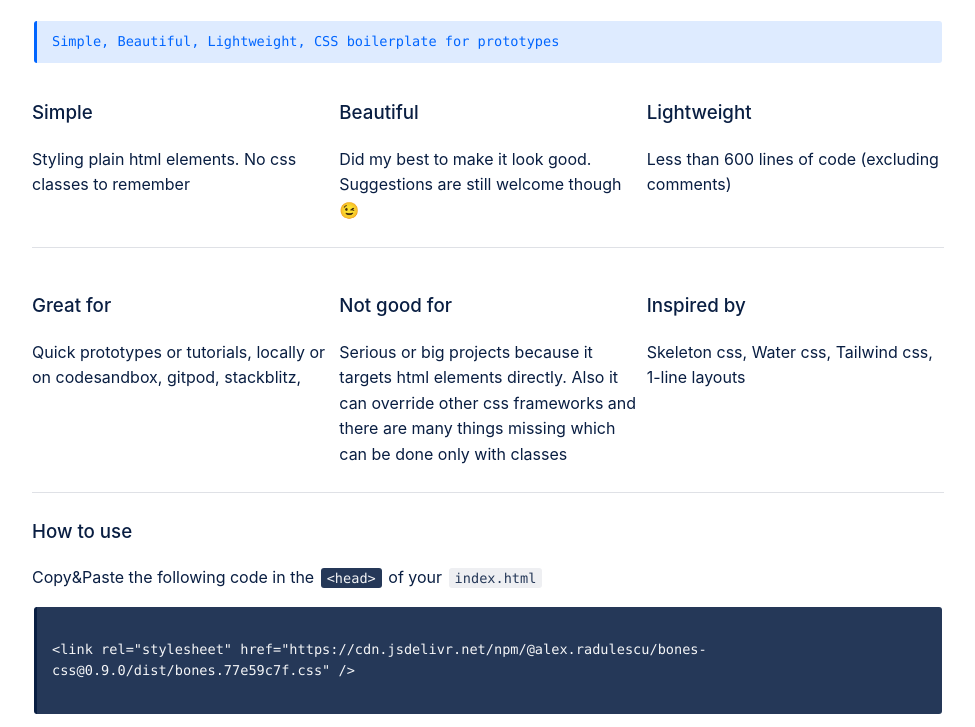
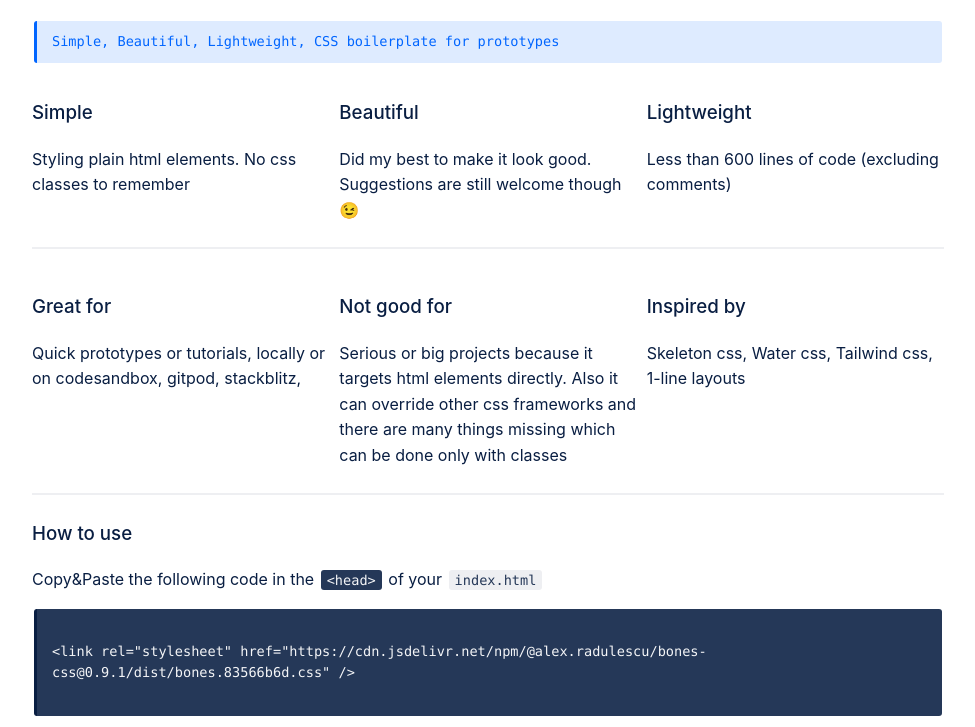
Before and after one commit to alexradulescu/bones-css, a website built with Parcel: page index.html in a window 1280 px wide. Shown: the part 61-788 px from the top of the page, without its empty margins (152-1127 px from the left). Built offline with nearby package versions, Linux system fonts and the light colour scheme.

Commit message:
:100: Updated hr to be thicker and lighter

```diff
--- a/bones.css
+++ b/bones.css
@@ -440,7 +440,7 @@ th {
 hr {
   margin: 24px 0;
   border-width: 0;
-  border-top: 1px solid var(--grey-300);
+  border-top: 2px solid var(--grey-200);
 }
 
 /* Quotes
--- a/index.html
+++ b/index.html
@@ -67,7 +67,7 @@
         Copy&Paste the following code in the <code>&lt;head&gt;</code> of your
         <samp>index.html</samp>
         <pre><code>
-&lt;link rel="stylesheet" href="https://cdn.jsdelivr.net/npm/@alex.radulescu/bones-css@0.9.0/dist/bones.77e59c7f.css" /&gt;
+&lt;link rel="stylesheet" href="https://cdn.jsdelivr.net/npm/@alex.radulescu/bones-css@0.9.1/dist/bones.83566b6d.css" /&gt;
         </code></pre>
         <p>
           If you like Bones, feel free to
--- a/package.json
+++ b/package.json
@@ -1,6 +1,6 @@
 {
   "name": "@alex.radulescu/bones-css",
-  "version": "0.9.0",
+  "version": "0.9.1",
   "description": "Simple, Beautiful, Lightweight, CSS boilerplate for prototypes",
   "homepage": "https://github.com/alexradulescu/bones-css#readme",
   "author": "Alex Radulescu",
@@ -34,5 +34,5 @@
     "./dist/*",
     "dist/*"
   ],
-  "jsdelivr": "./dist/bones.77e59c7f.css"
+  "jsdelivr": "./dist/bones.83566b6d.css"
 }
```
Also changed, not shown: dist/index.html, 4 other files.
